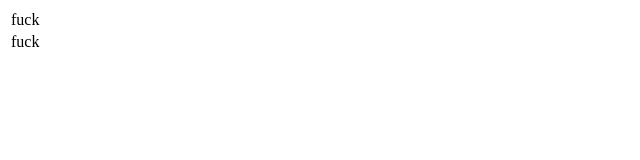
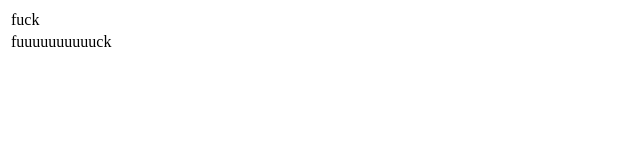
Before and after one commit to VeronicaSo/lost-time, a plain HTML site: page index.html in a window 1280 px wide. Shown: the full height of the page, 0-640 px from the left. Drawn offline with Linux system fonts and the light colour scheme.

Commit message:
Update index.html

```diff
--- a/index.html
+++ b/index.html
@@ -10,7 +10,7 @@
       <td>fuck</td>
     </tr>
     <tr>
-      <td>fuck</td>
+      <td>fuuuuuuuuuuck</td>
     </tr>
   </table>
 </body>
```
